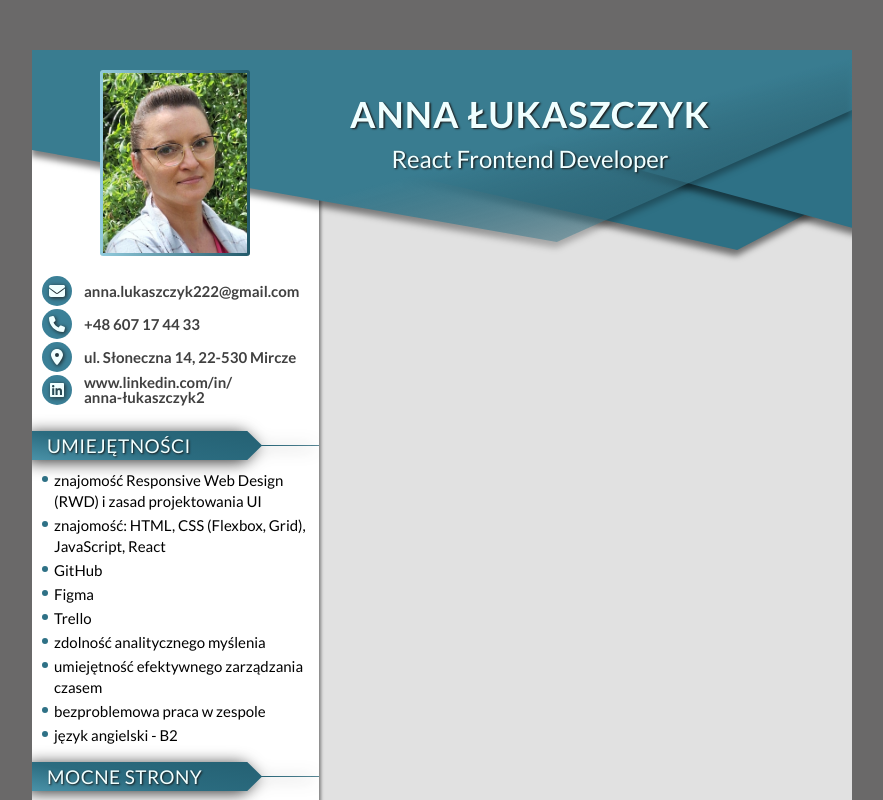
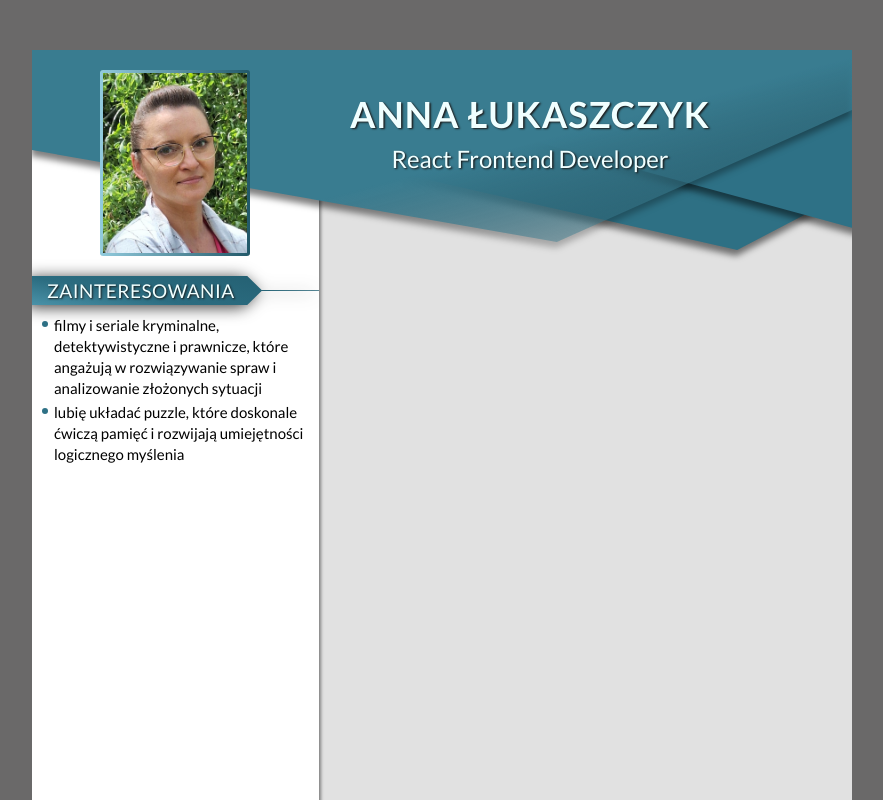
Before and after one commit to AnnaLukaszczyk/CV-Anna-Lukaszczyk, a React (Create React App) app: page /#/ in a window 1280 px wide. Shown: the top 800 px of the page, without its empty margins (198-1081 px from the left). Built offline with nearby package versions, Linux system fonts and the light colour scheme.

Commit message:
refactored Aside component, added conditional content rendering based on the isFirstPage flag

```diff
--- a/src/features/Aside/index.js
+++ b/src/features/Aside/index.js
@@ -1,12 +1,24 @@
 import { Section } from "../../common/Section";
 import { StyledAside } from "./styled";
-import { AddressLink, EmailLink, PhoneNumberLink, LinkedInLink } from "../../common/Links";
+import {
+	AddressLink,
+	EmailLink,
+	PhoneNumberLink,
+	LinkedInLink,
+} from "../../common/Links";
 
-export const Aside = () => (
+export const Aside = ({ isFirstPage }) => (
 	<StyledAside>
+		{isFirstPage ? (
+			<>
 				<Section
 					name="Kontakt"
-			content={[<EmailLink />, <PhoneNumberLink />, <AddressLink />, <LinkedInLink />]}
+					content={[
+						<EmailLink />,
+						<PhoneNumberLink />,
+						<AddressLink />,
+						<LinkedInLink />,
+					]}
 					showIcons={false}
 					showTitle={false}
 				/>
@@ -36,6 +48,8 @@ export const Aside = () => (
 					name="Jak pracuję"
 					content={["energicznie", "zadaniowo", "skutecznie", "efektywnie"]}
 				/>
+			</>
+		) : (
 			<Section
 				name="Zainteresowania"
 				content={[
@@ -43,5 +57,6 @@ export const Aside = () => (
 					"lubię układać puzzle, które doskonale ćwiczą pamięć i rozwijają umiejętności logicznego myślenia",
 				]}
 			/>
+		)}
 	</StyledAside>
 );
```
Lines whose indentation alone changed are shown as unchanged.
